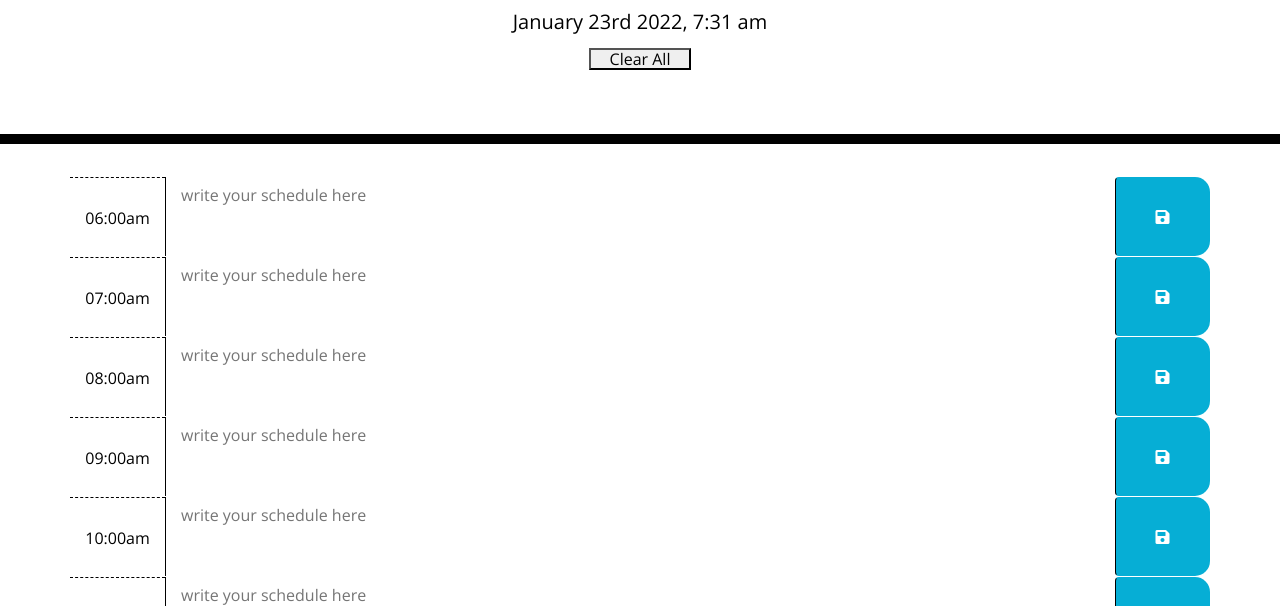
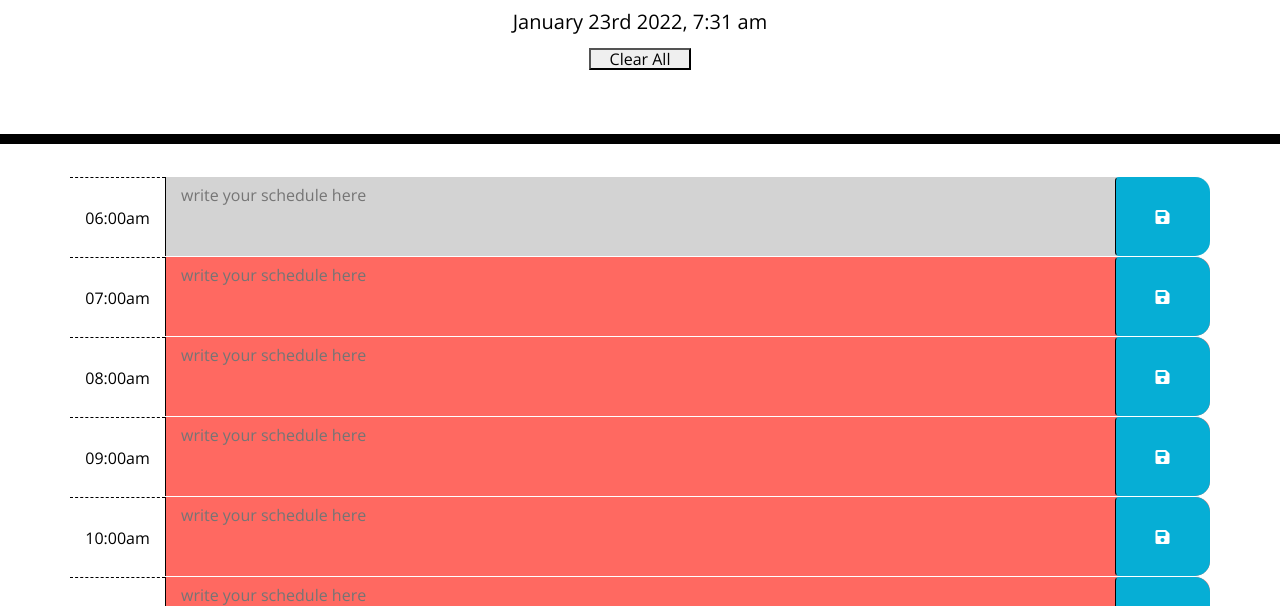
Before and after one commit to Morganbb104/Work-Day-Scheduler, a plain HTML site: page index.html in a window 1280 px wide. Shown: the part 182-788 px from the top of the page. Drawn offline with nearby package versions, Linux system fonts and the light colour scheme.

Commit message:
add time blcok color in jss

```diff
--- a/Assets/script.js
+++ b/Assets/script.js
@@ -1,12 +1,29 @@
-// function (event){
-//   let getItemTime;
-// // display the date and time by [Moment.js]
-// $("#currentDay").text(moment().format('MMMM Do YYYY, h:mm a'));
-// }
-
-
-var arrayHoursId = ["#hour6", "#hour7", "#hour8", "#hour9", "#hour10", "#hour11", "#hour12", "#hour13", "#hour14", "#hour15", "#hour16", "#hour17", "#hour18", "#hour19", "#hour20","#hour21"]
 
 // present the current time
 var today = moment();
 $("#currentDay").text(moment().format('MMMM Do YYYY, h:mm a'));
+
+//change time block color as past,present and future
+function timeBlockColor() {
+  //current number of hours by [Moment.js]
+  var currentTime = moment().hour();
+
+  $(".time-block").each(function() {
+      // turn #hours to mumber
+      var hourInBlock = parseInt($(this).attr("id").split("hour")[1]);
+      console.log(currentTime, hourInBlock);
+          // $(this).removeClass("present");
+          // $(this).removeClass("future");
+          // $(this).removeClass("future");
+      if (hourInBlock < currentTime) {
+          $(this).addClass("past");
+
+      } else if (hourInBlock = currentTime) {
+          $(this).addClass("present");
+      } else if(hourInBlock > currentTime) {
+          $(this).addClass("future");
+      }
+  })
+
+}
+timeBlockColor()
--- a/index.html
+++ b/index.html
@@ -31,14 +31,14 @@
     </header>
     <div class="container">
 
-    <div id="hour6" class="row time-block">
+    <div id="hour6 6" class="row time-block" data-time="9">
         <div class="col-md-1 hour">
             06:00am
         </div>
         <textarea class="col-md-10 description" placeholder="write your schedule here"></textarea>
         <button class="btn saveBtn col-md-1"><i class="fas fa-save"></i></button>
       </div>
-      <div id="hour7" class="row time-block">
+      <div id="hour7 7" class="row time-block" data-time="10">
         <div class="col-md-1 hour">
             07:00am
         </div>
```
